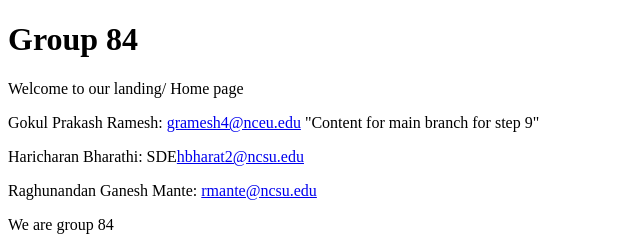
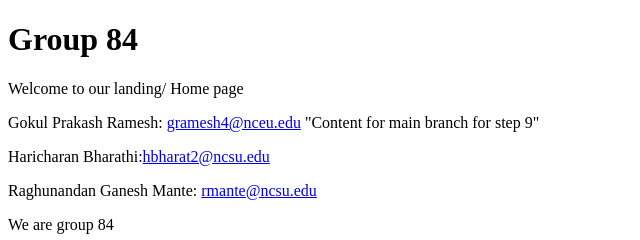
Before and after one commit to NC-State-24/HW5, a plain HTML site: page index.html in a window 1280 px wide. Shown: the top 240 px of the page, 0-640 px from the left. Drawn offline with Linux system fonts and the light colour scheme.

Commit message:
html changed

```diff
--- a/index.html
+++ b/index.html
@@ -7,7 +7,7 @@
     <h1>Group 84</h1>
     <p>Welcome to our landing/ Home page</p>
     <p>Gokul Prakash Ramesh: <a href="mailto:gramesh4@nceu.edu">gramesh4@nceu.edu</a> "Content for main branch for step 9"</p>
-    <p>Haricharan Bharathi: SDE<a href="mailto:hbharat2@ncsu.edu">hbharat2@ncsu.edu</a></p>
+    <p>Haricharan Bharathi:<a href="mailto:hbharat2@ncsu.edu">hbharat2@ncsu.edu</a></p>
     <p>Raghunandan Ganesh Mante: <a href="mailto:rmante@ncsu.edu">rmante@ncsu.edu</a></p>
     <p>We are group 84</p>
 	<footer>
```
